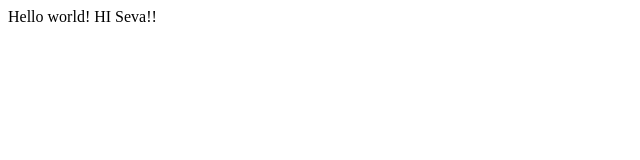
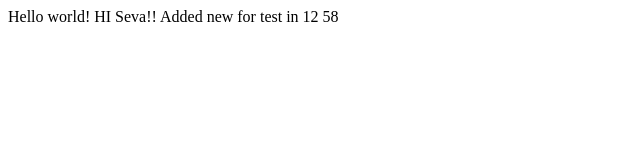
Before and after one commit to HohlovDev/prog1, a plain HTML site: page index.html in a window 1280 px wide. Shown: the whole page, without its empty margins (0-640 px from the left). Drawn offline with Linux system fonts and the light colour scheme.

Commit message:
check 11 line

```diff
--- a/index.html
+++ b/index.html
@@ -8,5 +8,6 @@
 <body>
     Hello world!
     HI Seva!! <!-- IDK-->
+    Added new for test in 12 58
 </body>
 </html>
```
